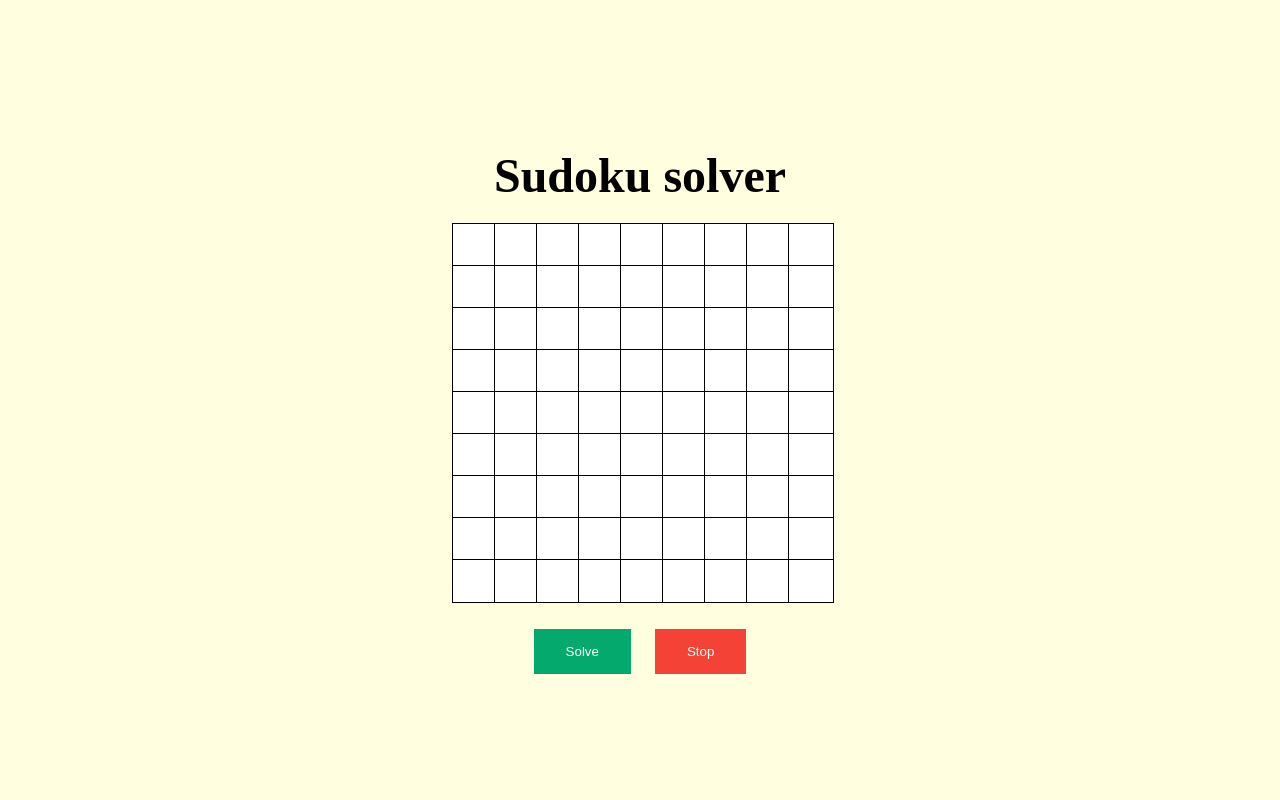
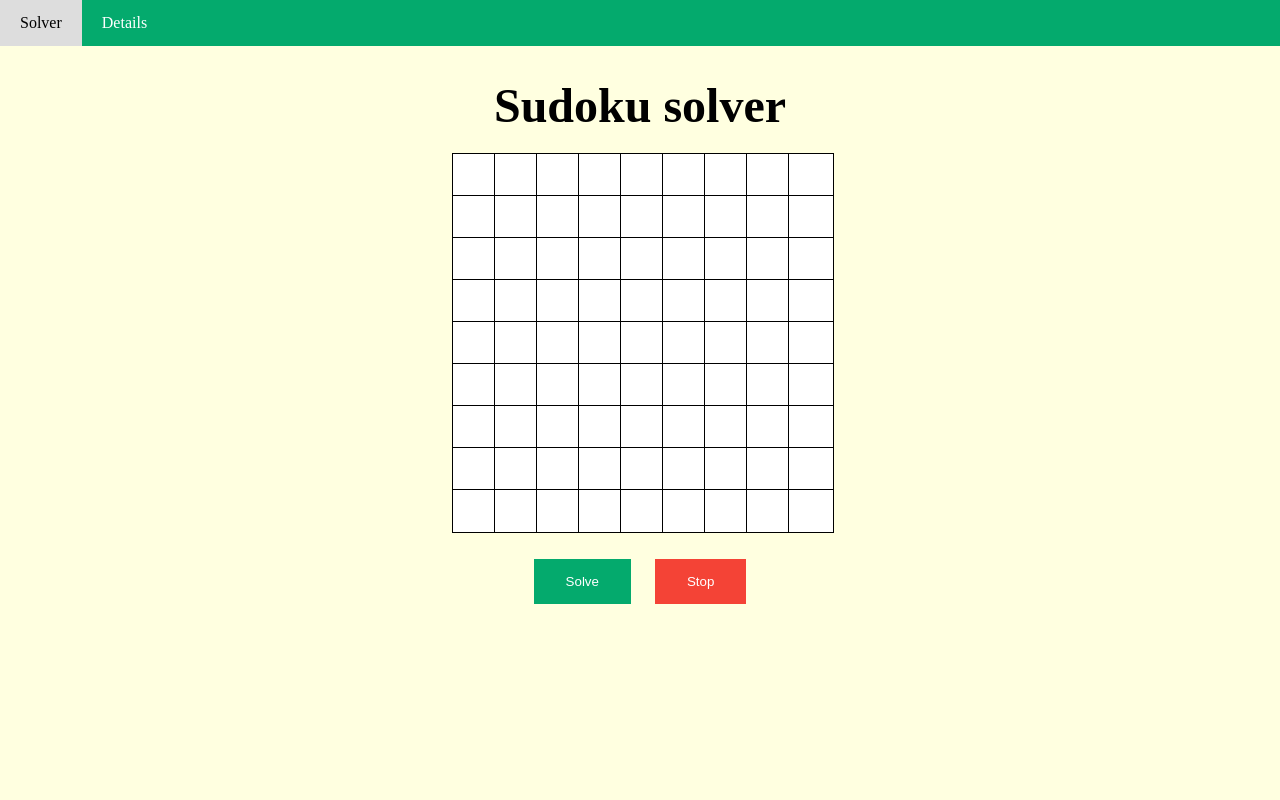
Before and after one commit to Gio-Formichella/SudokuSolverSite, a Django app: page / in a window 1280 px wide. Run offline with Django 5.2, Linux system fonts and the light colour scheme.

Commit message:
Added navigation bar

```diff
--- a/mysite/sudoku_solver/static/sudoku_solver/style.css
+++ b/mysite/sudoku_solver/static/sudoku_solver/style.css
@@ -1,11 +1,43 @@
 body {
+    margin: 0;
+    padding: 0;
     background-color: lightyellow;
+    height: 100vh;
     display: flex;
-    justify-content: center;
+    flex-direction: column;
     align-items: center;
-    height: 100vh;
+}
+
+.navbar {
+    width: 100%;
+    background-color: #04AA6D;
+    overflow: hidden;
     margin: 0;
-    flex-direction: column;
+}
+
+.navbar ul {
+    list-style-type: none;
+    margin: 0;
+    padding: 0;
+    display: flex;
+    justify-content: flex-start;  /* Align links to the left */
+}
+
+.navbar ul li {
+    float: left;
+}
+
+.navbar ul li a {
+    display: block;
+    color: white;
+    text-align: center;
+    padding: 14px 20px;
+    text-decoration: none;
+}
+
+.navbar ul li a:hover {
+    background-color: #ddd;
+    color: black;
 }
 
 h1 {
--- a/mysite/sudoku_solver/templates/sudoku_solver/details.html
+++ b/mysite/sudoku_solver/templates/sudoku_solver/details.html
@@ -6,6 +6,12 @@
         <link rel="stylesheet" type="text/css" href="{% static 'sudoku_solver/style.css' %}">
     </head>
     <body>
+        <nav class="navbar">
+            <ul>
+                <li><a href="{% url 'home'%}">Solver</a></li>
+                <li><a href="{% url 'details'%}">Details</a></li>
+            </ul>
+        </nav>
         <h1>Details</h1>
         <p>Some text</p>
     </body>
--- a/mysite/sudoku_solver/templates/sudoku_solver/home.html
+++ b/mysite/sudoku_solver/templates/sudoku_solver/home.html
@@ -6,6 +6,12 @@
         <link rel="stylesheet" type="text/css" href="{% static 'sudoku_solver/style.css' %}">
     </head>
     <body>
+        <nav class="navbar">
+            <ul>
+                <li><a href="{% url 'home'%}">Solver</a></li>
+                <li><a href="{% url 'details'%}">Details</a></li>
+            </ul>
+        </nav>
         <h1>Sudoku solver</h1>
         <div class="sudoku-solver">
             <div class="board">
```
